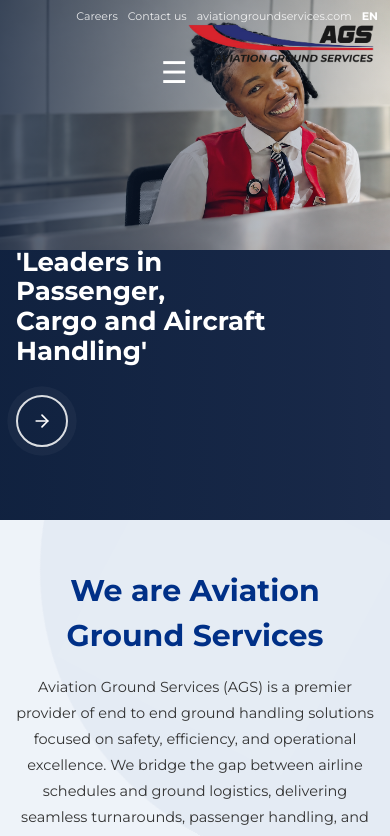
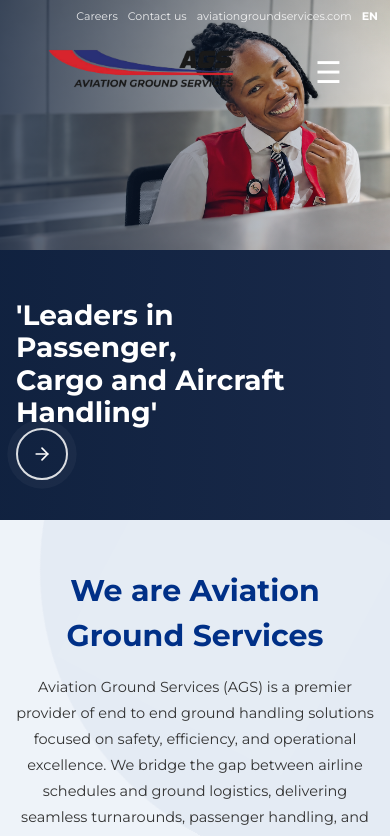
Before and after one commit to Avi-Ground/AGS-company-website, a React (Vite) app: page / in a window 390 px wide. Shown: the top 836 px of the page. Built offline with nearby package versions, Linux system fonts and the light colour scheme; a web font is replaced by a local one.

Commit message:
Add mobile responsiveness and hamburger navigation

```diff
--- a/src/components/HomePage.css
+++ b/src/components/HomePage.css
@@ -872,7 +872,9 @@
   font-size:30px;
   cursor:pointer;
   color:#fff;
-  margin-left:auto;
+    margin-left:auto;
+    position:relative;
+    z-index:999;
 }
 .hp-nav-links{
   display:none;
@@ -899,16 +901,16 @@
   }
 
 .hp-navbar{
-      display:flex;
+    display:flex;
+    justify-content:space-between;
     align-items:center;
-    justify-content:space-between;
-    padding:0 16px;
+    position:relative;
   }
 
   .hp-logo-area{
-      position:static;
-    margin:0;
-    order:1;
+      position:static !important;
+    transform:none !important;
+    margin:0 !important;
   }
 
   .hp-logo-img { height: 50px; }
@@ -920,7 +922,11 @@
   .hp-mega-menu { display: none; }
 
   .hp-hero-content{
-    padding:30px 16px 40px;
+     position:absolute;
+    left:16px;
+    bottom:40px;
+    z-index:20;
+    padding:0;
   }
 
    .hp-hero{
@@ -932,10 +938,9 @@
   }
 
    .hp-hero-headline{
-    font-size:26px;
-    line-height:1.15;
+   margin:0;
     max-width:280px;
-    margin-top:120px;
+    font-size:28px;
   }
 
 
```
